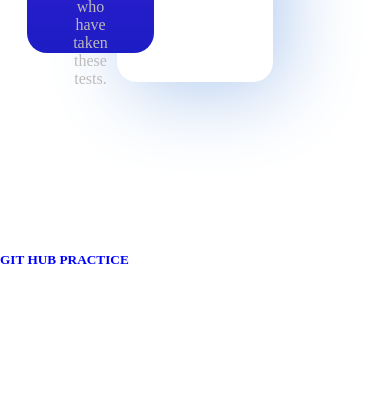
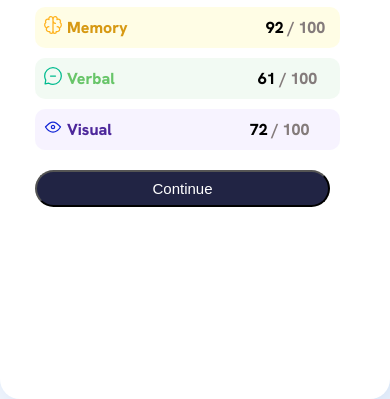
Before and after one commit to Oluwamighty/Test, a plain HTML site: page index.html in a window 390 px wide. Shown: the part 614-1013 px from the top of the page. Before the commit the page ends 904 px from the top, so only its background shows below. Drawn offline with Linux system fonts and the light colour scheme.

Commit message:
index modified

```diff
--- a/index.html
+++ b/index.html
@@ -6,7 +6,7 @@
 
   <link rel="icon" type="image/png" sizes="32x32" href="./assets/images/favicon-32x32.png">
   <link rel="stylesheet" href="style.css">
-
+  <link rel="stylesheet" href="mobile.css" media="(max-width:667px)">
   <title>Frontend Mentor | Results summary component</title>
 
   <!-- Feel free to remove these styles or customise in your own stylesheet 👍 -->
@@ -77,10 +77,10 @@
       </div>
     </div>
   </div>
-  <section>
+  <!-- <section>
     <div>
       <h5>GIT HUB PRACTICE</h5>
     </div>
-  </section>
+  </section> -->
 </body>
 </html>
```
